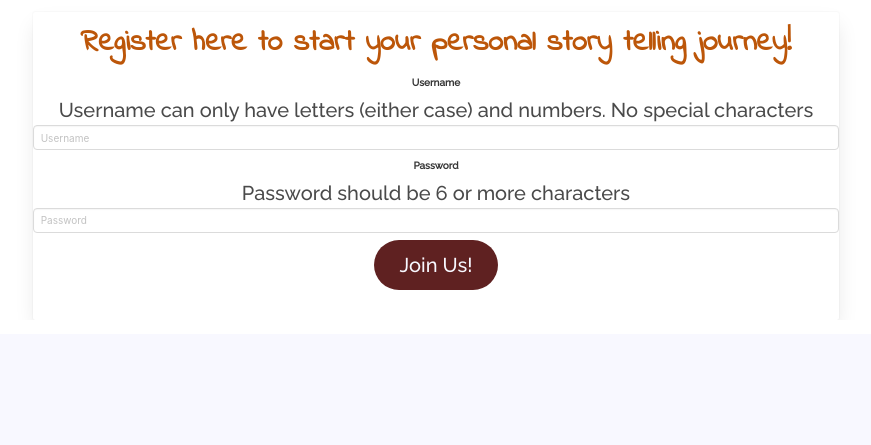
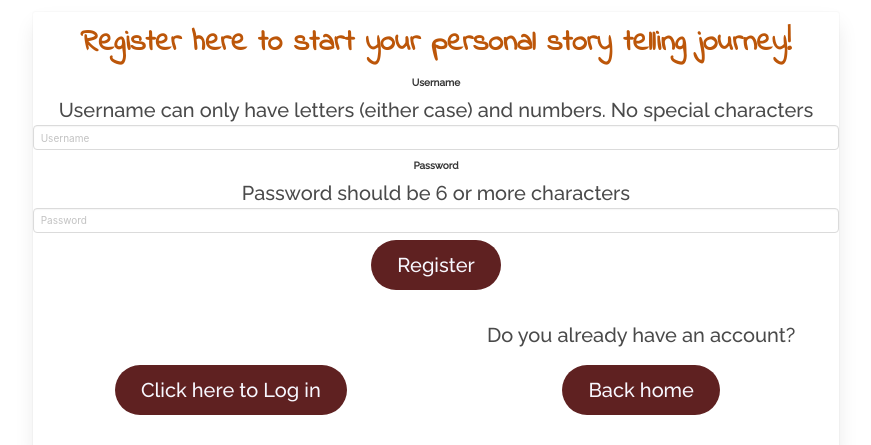
Before and after one commit to Code-Institute-Submissions/story-chain, a Flask app: page /register in a window 1280 px wide. Shown: the part 466-911 px from the top of the page, without its empty margins (204-1075 px from the left). Before the commit the page ends 784 px from the top, so only its background shows below. Run offline with Flask 2, Linux system fonts and the light colour scheme; some libraries are stand-ins or nearby versions.

Commit message:
Some css and push for tutor support

```diff
--- a/app.py
+++ b/app.py
@@ -1,4 +1,5 @@
 import os
+import pymongo
 from flask import (
     Flask, flash, render_template,
     redirect, request, session, url_for)
@@ -52,6 +53,7 @@ def register():
             user = mongo.db.users.find_one({'username': username})
             user_id = user['_id']
             session['user_id'] = str(user_id)
+            flash("Registration Successful!")
             return redirect(url_for("profile", user_id=user_id))
 
     return render_template("pages/authentication.html", register=True)
--- a/templates/components/flash_messages/flash_messages.html
+++ /dev/null
@@ -1,7 +0,0 @@
-    {% with messages = get_flashed_messages() %}
-        {% if messages %}
-            {% for message in messages %}
-                <p class="title" id="flash-message">{{ message }}</p>p>
-            {% endfor %}
-        {% endif %}
-    {% endwith %}
--- a/templates/components/forms/authentication.html
+++ b/templates/components/forms/authentication.html
@@ -9,7 +9,8 @@
         <span class="pattern">Username can only have letters (either case) and numbers. No special characters</span>
         {% endif %}
         <div class="control">
-    <input class="input" type="text" placeholder="Username" pattern="[a-zA-Z0-9]+" required title="Only letters (either case) and numbers. No special characters">
+            <input class="input" type="text" placeholder="Username" pattern="[a-zA-Z0-9]+" required
+                title="Only letters (either case) and numbers. No special characters">
         </div>
     </div>
 
@@ -19,17 +20,41 @@
         <span class="pattern">Password should be 6 or more characters</span>
         {% endif %}
         <div class="control">
-    <input class="input" type="password" placeholder="Password" required pattern=".{6,}" title="6 or more characters">
+            <input class="input" type="password" placeholder="Password" required pattern=".{6,}"
+                title="6 or more characters">
         </div>
     </div>
 
     <div class="field">
         <p class="control">
-    <a href="{{ url_for('register') }}" class="button is-rounded is-info is-inverted mb-6" role="button" rel="noopener"
-                aria-label="Log In button">
-      {% if register == True %} Join Us! {% else %} Log Me In {% endif %}
+            <a href="{{ url_for('register') }}" class="button is-rounded is-info is-inverted mb-6" role="button"
+                rel="noopener" aria-label="Log In button">
+                {% if register == True %} Register {% else %} Log Me In {% endif %}
             </a>
         </p>
     </div>
 </form>
-</form>
+    <div class="columns">
+        <div class="column"></div>
+            <div class="column is-6">
+            {% if register == True %}
+            <h4>Do you already have an account?</h4>
+            {% else %}
+            <h4> You don't have an account yet?</h4>
+            <div class="column"></div>
+            {% endif %}
+            </div>
+    </div>
+
+    <div class="columns">
+        <div class="column is-6">
+            {% if register == True %}
+            <a href="{{ url_for('log_in') }}" class= "button is-rounded is-info is-inverted mb-6" >Click here to Log in</a>
+            {% else %}
+            <a href="{{ url_for('register') }}" class= "button is-rounded is-info is-inverted mb-6">Click here to register</a>
+            {% endif %}
+        </div>
+        <div class="column is-6">
+            <a href="{{ url_for('home') }}" class= "button is-rounded is-info is-inverted mb-6">Back home</a>
+        </div>
+    </div>
--- a/templates/pages/authentication.html
+++ b/templates/pages/authentication.html
@@ -14,7 +14,6 @@
                             Register here to start your personal story telling journey!
                         </p>
                     </div>
-                    {% include 'components/flash_messages/flash_messages.html' %}
                     {% include 'components/forms/authentication.html' %}
                 </div>
             </div>
@@ -34,7 +33,6 @@
                             Log in
                         </p>
                     </div>
-                    {% include 'components/flash_messages/flash_messages.html' %}
                     {% include 'components/forms/authentication.html' %}
                 </div>
             </div>
--- a/templates/pages/home.html
+++ b/templates/pages/home.html
@@ -18,6 +18,7 @@
         </div>
         <div class="column"></div>
     </div>
+
     <div class="columns mt-6" id="story-cards">
         <div class="column is-4">
             <div class="card">
```
Lines whose indentation alone changed are shown as unchanged.
